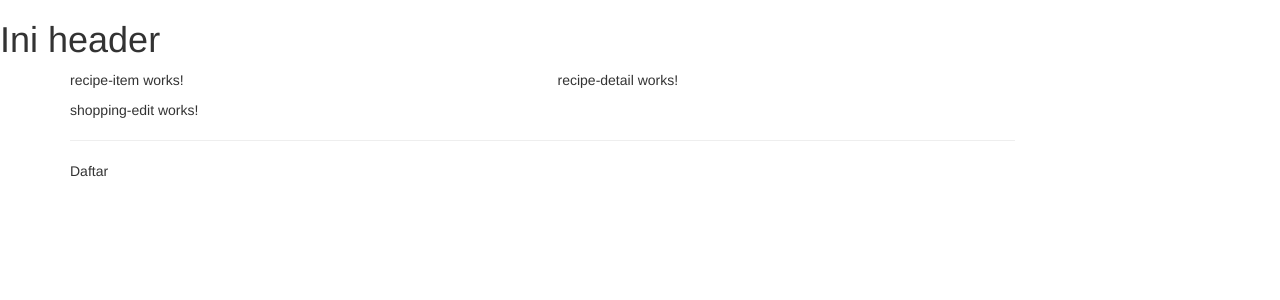
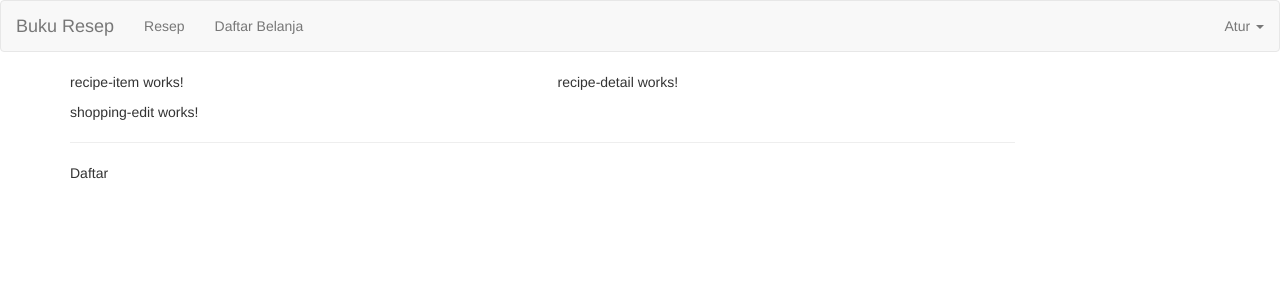
Before and after one commit to nicodemus-maurits/angular-shoplist, an Angular app: page / in a window 1280 px wide. Shown: the top 300 px of the page. Built offline with nearby package versions, Linux system fonts and the light colour scheme.

Commit message:
Tambah navbar di header

```diff
--- a/src/app/header/header.component.html
+++ b/src/app/header/header.component.html
@@ -1 +1,23 @@
-<h1>Ini header</h1>
+<nav class="navbar navbar-default">
+  <div class="container-fluid">
+    <div class="navbar-header">
+      <a href="#" class="navbar-brand">Buku Resep</a>
+    </div>
+
+    <div class="navbar-default">
+      <ul class="nav navbar-nav">
+        <li><a href="#">Resep</a></li>
+        <li><a href="#">Daftar Belanja</a></li>
+      </ul>
+      <ul class="nav navbar-nav navbar-right">
+        <li class="dropdown">
+          <a href="#" class="dropdown-toggle" role="button">Atur <span class="caret"></span></a>
+          <ul class="dropdown-menu">
+            <li><a href="#">Simpan data</a></li>
+            <li><a href="#">Ambil data</a></li>
+          </ul>
+        </li>
+      </ul>
+    </div>
+  </div>
+</nav>
```
